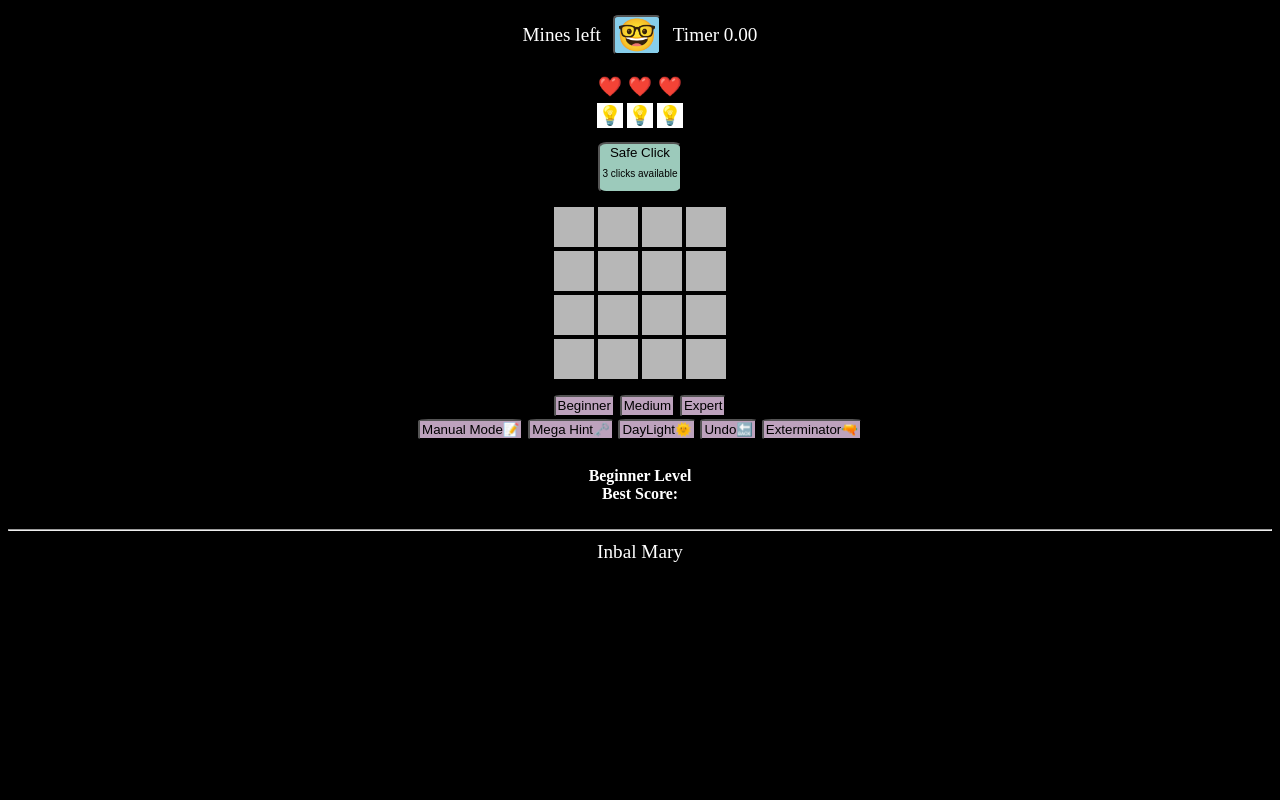
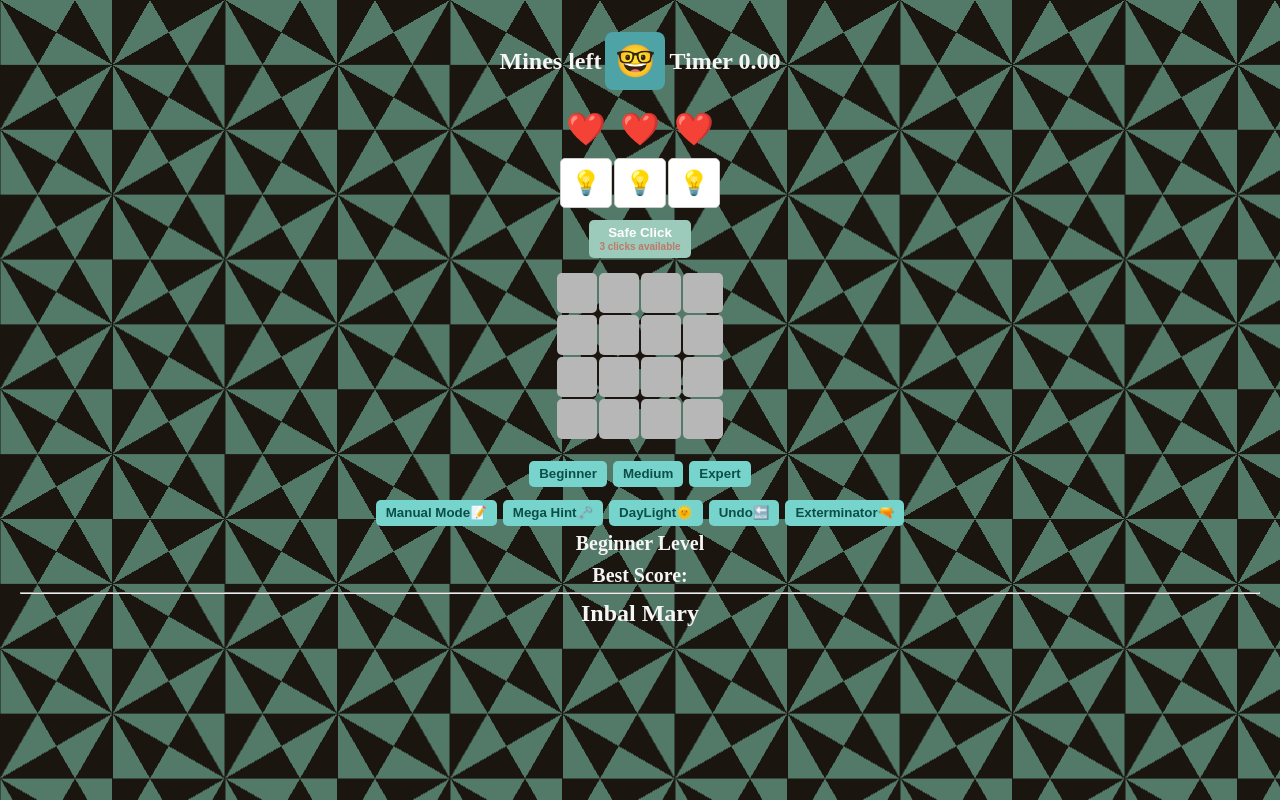
Before and after one commit to InbalMary/MineSweeper, a plain HTML site: page index.html in a window 1280 px wide. Drawn offline with Linux system fonts and the light colour scheme.

Commit message:
Add files via upload

```diff
--- a/css/style.css
+++ b/css/style.css
@@ -1,78 +1,162 @@
 * {
 	box-sizing: border-box;
+	margin: 0;
+	padding: 0;
+	font-weight: bold;
 }
 
 body {
-	background-color: black;
-	font-family:'Times New Roman', Times, serif;
-	color: white;
-	font-size: larger;
+	--s: 75px;
+	/* control the size*/
+	--c1: #1a150e;
+	--c2: #537969;
+
+	--g: , var(--c1) 25%, var(--c2) 0 50%, #0000 0;
+	background:
+		repeating-conic-gradient(var(--c1) 0 30deg, #0000 0 150deg, var(--c2) 0 50%) calc(1.5*var(--s)) calc(.865*var(--s)),
+		conic-gradient(from 30deg at 75% 75%var(--g)),
+		conic-gradient(from -30deg at 75% 25%var(--g)),
+		conic-gradient(from 150deg at 25% 75%var(--g)),
+		conic-gradient(from 210deg at 25% 25%var(--g)),
+		repeating-conic-gradient(var(--c1) 0 30deg, var(--c2) 0 60deg);
+	background-size: calc(3*var(--s)) calc(1.73*var(--s));
+
+
+	/* background-color: #121212; */
+	font-family: 'Times New Roman', Times, serif;
+	color: #f5f5f5;
+	font-size: x-large;
 	text-align: center;
+	line-height: 1.6;
+	padding: 20px;
 }
 
 table {
 	margin: 10px auto;
+	border-collapse: separate;
+	border-spacing: 2px;
+	border-radius: 5px;
 }
 
 .cell {
 	width: 40px;
 	height: 40px;
 	text-align: center;
-	background-color: rgb(183, 183, 183);
+	background-color: #b7b7b7;
+	color: #000;
+	border-radius: 5px;
 }
 
 .cell:hover {
+	background-color: #f7f5c6;
 	background-color: rgb(247, 245, 198);
+	cursor: pointer;
+	cursor: pointer;
+	transform: scale(1.1);
+}
+
+.selected {
+	background-color: #535353;
+	color: #29cbf8;
+	border: 2px solid #020952;
+}
+
+.hidden {
+	display: none;
+}
+
+.restart {
+	font-size: xx-large;
+	background-color: rgb(77, 163, 166);
+	color: #fff;
+	padding: 10px 10px;
+	border-radius: 8px;
+	cursor: pointer;
+	border: none;
+	transition: background-color 0.3s, transform 0.2s;
+}
+
+.restart:hover {
+	background-color: rgb(93, 197, 201);
+	transform: scale(1.05);
+}
+
+.hint {
+	background-color: #fff;
+	border: 1px solid #ddd;
+	padding: 5px 10px;
+	border-radius: 5px;
+}
+
+.hint:hover {
+	transform: scale(1.05);
 	cursor: pointer;
 }
 
-.selected {
-	background-color: rgb(83, 83, 83);
-	color: rgb(10, 29, 235);
+.lighted {
+
+	background-color: #f2f2b3;
+
 }
 
-.hidden{
-	display: none;
+.safeLefts {
+	font-size: 10px;
+	color: #bc7a6b;
+	border-radius: 10px;
 }
 
-.restart{
-	font-size: xx-large;
-	background-color: skyblue;
+.day-light {
+	color: black;
+
+	--s: 16px;
+	/* control the size*/
+	--c1: #5e9fa3;
+	--c2: #b05574;
+	--c3: #b39c82;
+	--c4: #dcd1b4;
+
+	background:
+		conic-gradient(at 50% calc(100%/6), var(--c1) 60deg, #0000 0),
+		conic-gradient(at calc(100%/6) 50%, #0000 240deg, var(--c1) 0),
+		conic-gradient(from 180deg at calc(100%/6) calc(500%/6), var(--c1) 60deg, #0000 0),
+		conic-gradient(from 180deg at calc(500%/6), #0000 240deg, var(--c1) 0) calc(4*.866*var(--s)) 0,
+		repeating-linear-gradient(-150deg, var(--c2) 0 calc(100%/6), #0000 0 50%),
+		repeating-linear-gradient(-30deg, var(--c3) 0 calc(100%/6), var(--c4) 0 50%);
+	background-size: calc(6*.866*var(--s)) calc(3*var(--s))
 }
 
-.hint{
-	background-color: white;
+button {
+	padding: 5px 10px;
+	border-radius: 5px;
+	background-color: rgb(119, 212, 204);
+	line-height: 1.2;
+	color: rgb(12, 78, 72);
+	border: none;
+	cursor: pointer;
 }
 
-.lighted{
-	background-color: rgb(242, 242, 179);
+button:hover {
+	background-color: rgb(111, 244, 233);
+	transform: scale(1.05);
 }
 
-.safeLefts{
-	font-size: 10px
+.safe-click {
+	background-color: rgb(156, 202, 187);
+	color: #fff;
+	font-weight: bold;
 }
 
-.day-light{
-	background-color: rgb(162, 162, 94);
-	color: black;
-}
-button{
-	padding: 2px;
-	border-radius: 10%;
-	background-color: rgb(189, 162, 189);
-	line-height: 1;
+.safe-click:hover {
+	background-color: rgb(106, 139, 128);
+	;
+	transform: scale(1.05);
 }
 
-.safe-click{
-	background-color: rgb(156, 202, 187);
+.hint {
+	/* background-color: transparent; */
+	border: 1px solid #ccc;
 }
 
-table {
-    border-collapse: separate;
-    border-spacing: 4px;
+.lives {
+	font-size: xx-large;
 }
-
-.hint{
-	/* background-color: transparent; */
-    border: none;
-}
```
